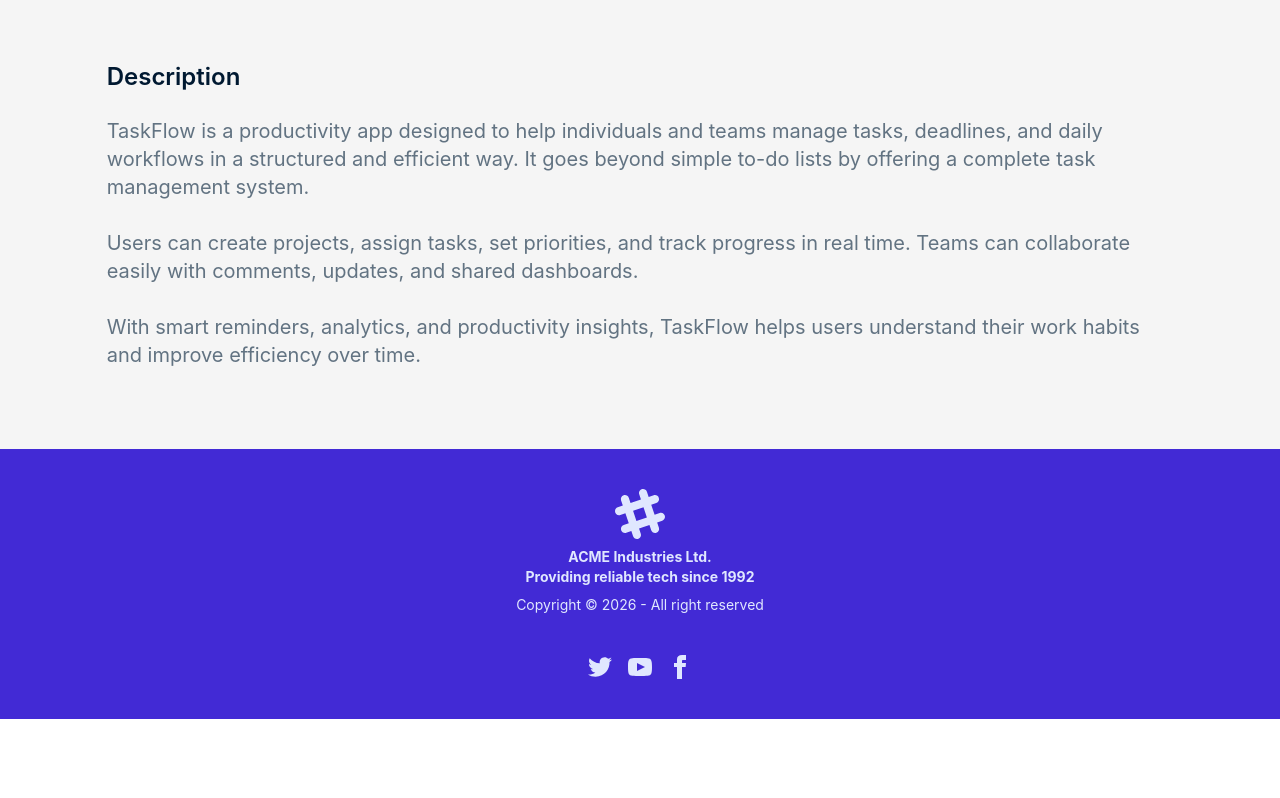
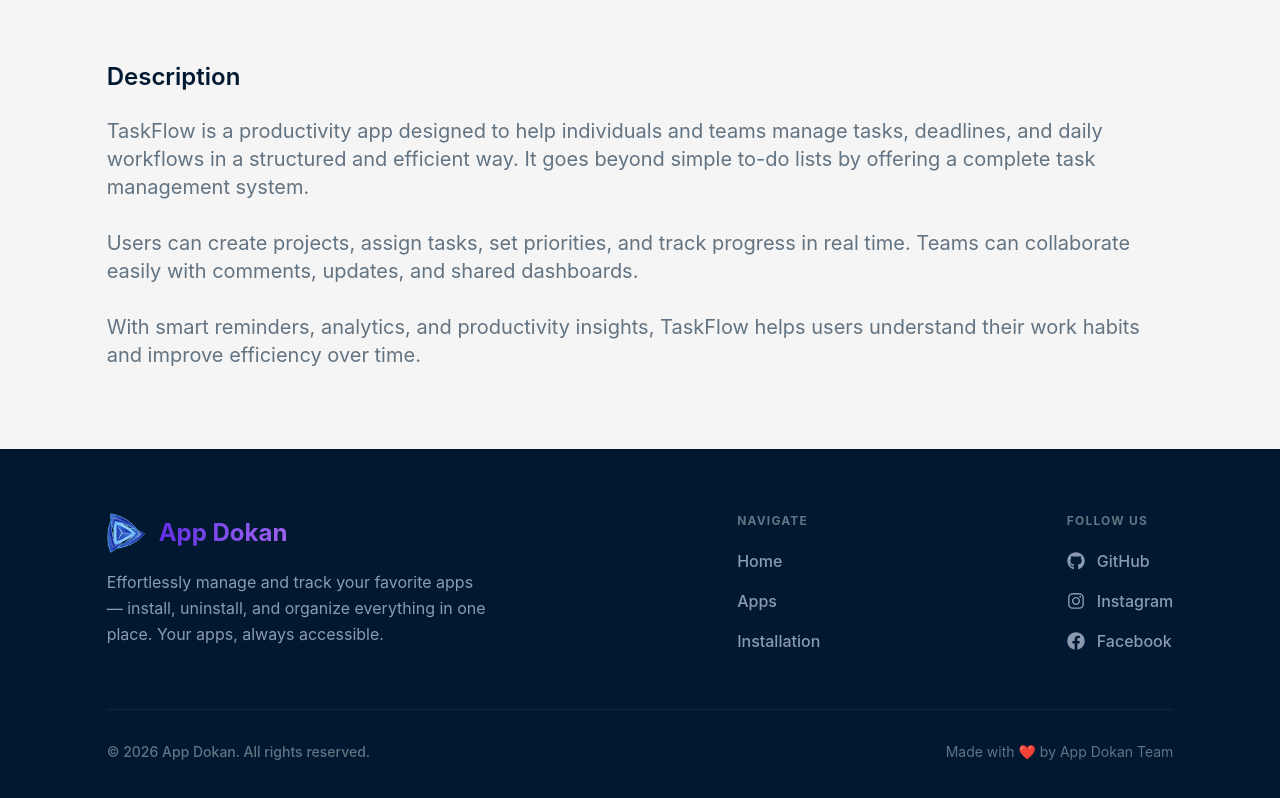
Before and after one commit to Shashuvo/App-Dokan, a React (Vite) app: page /apps/1 in a window 1280 px wide. Shown: the part 1051-1849 px from the top of the page. Before the commit the page ends 1770 px from the top, so only its background shows below. Built offline with nearby package versions, Linux system fonts and the light colour scheme.

Commit message:
footer added

```diff
--- a/src/Components/Footer/Footer.jsx
+++ b/src/Components/Footer/Footer.jsx
@@ -1,64 +1,60 @@
 import React from 'react';
+import logo from "../../assets/logo.png"
+import { Link, NavLink } from 'react-router';
+import { FaGithub, FaFacebook, FaInstagram } from 'react-icons/fa';
 
 const Footer = () => {
     return (
-        <footer className="footer footer-horizontal footer-center bg-primary text-primary-content p-10">
-            <aside>
-                <svg
-                    width="50"
-                    height="50"
-                    viewBox="0 0 24 24"
-                    xmlns="http://www.w3.org/2000/svg"
-                    fillRule="evenodd"
-                    clipRule="evenodd"
-                    className="inline-block fill-current">
-                    <path
-                        d="M22.672 15.226l-2.432.811.841 2.515c.33 1.019-.209 2.127-1.23 2.456-1.15.325-2.148-.321-2.463-1.226l-.84-2.518-5.013 1.677.84 2.517c.391 1.203-.434 2.542-1.831 2.542-.88 0-1.601-.564-1.86-1.314l-.842-2.516-2.431.809c-1.135.328-2.145-.317-2.463-1.229-.329-1.018.211-2.127 1.231-2.456l2.432-.809-1.621-4.823-2.432.808c-1.355.384-2.558-.59-2.558-1.839 0-.817.509-1.582 1.327-1.846l2.433-.809-.842-2.515c-.33-1.02.211-2.129 1.232-2.458 1.02-.329 2.13.209 2.461 1.229l.842 2.515 5.011-1.677-.839-2.517c-.403-1.238.484-2.553 1.843-2.553.819 0 1.585.509 1.85 1.326l.841 2.517 2.431-.81c1.02-.33 2.131.211 2.461 1.229.332 1.018-.21 2.126-1.23 2.456l-2.433.809 1.622 4.823 2.433-.809c1.242-.401 2.557.484 2.557 1.838 0 .819-.51 1.583-1.328 1.847m-8.992-6.428l-5.01 1.675 1.619 4.828 5.011-1.674-1.62-4.829z"></path>
-                </svg>
-                <p className="font-bold">
-                    ACME Industries Ltd.
-                    <br />
-                    Providing reliable tech since 1992
-                </p>
-                <p>Copyright © {new Date().getFullYear()} - All right reserved</p>
-            </aside>
-            <nav>
-                <div className="grid grid-flow-col gap-4">
-                    <a>
-                        <svg
-                            xmlns="http://www.w3.org/2000/svg"
-                            width="24"
-                            height="24"
-                            viewBox="0 0 24 24"
-                            className="fill-current">
-                            <path
-                                d="M24 4.557c-.883.392-1.832.656-2.828.775 1.017-.609 1.798-1.574 2.165-2.724-.951.564-2.005.974-3.127 1.195-.897-.957-2.178-1.555-3.594-1.555-3.179 0-5.515 2.966-4.797 6.045-4.091-.205-7.719-2.165-10.148-5.144-1.29 2.213-.669 5.108 1.523 6.574-.806-.026-1.566-.247-2.229-.616-.054 2.281 1.581 4.415 3.949 4.89-.693.188-1.452.232-2.224.084.626 1.956 2.444 3.379 4.6 3.419-2.07 1.623-4.678 2.348-7.29 2.04 2.179 1.397 4.768 2.212 7.548 2.212 9.142 0 14.307-7.721 13.995-14.646.962-.695 1.797-1.562 2.457-2.549z"></path>
-                        </svg>
-                    </a>
-                    <a>
-                        <svg
-                            xmlns="http://www.w3.org/2000/svg"
-                            width="24"
-                            height="24"
-                            viewBox="0 0 24 24"
-                            className="fill-current">
-                            <path
-                                d="M19.615 3.184c-3.604-.246-11.631-.245-15.23 0-3.897.266-4.356 2.62-4.385 8.816.029 6.185.484 8.549 4.385 8.816 3.6.245 11.626.246 15.23 0 3.897-.266 4.356-2.62 4.385-8.816-.029-6.185-.484-8.549-4.385-8.816zm-10.615 12.816v-8l8 3.993-8 4.007z"></path>
-                        </svg>
-                    </a>
-                    <a>
-                        <svg
-                            xmlns="http://www.w3.org/2000/svg"
-                            width="24"
-                            height="24"
-                            viewBox="0 0 24 24"
-                            className="fill-current">
-                            <path
-                                d="M9 8h-3v4h3v12h5v-12h3.642l.358-4h-4v-1.667c0-.955.192-1.333 1.115-1.333h2.885v-5h-3.808c-3.596 0-5.192 1.583-5.192 4.615v3.385z"></path>
-                        </svg>
-                    </a>
+        <footer className="bg-[#001931] text-white py-16">
+            <div className="w-5/6 mx-auto">
+
+                {/* Top Row */}
+                <div className="flex flex-col md:flex-row justify-between items-start gap-14 mb-14">
+
+                    {/* Brand */}
+                    <div className="flex flex-col gap-4 max-w-sm">
+                        <div className="flex items-center gap-3">
+                            <img src={logo} alt="LOGO" className='h-10 w-10' />
+                            <Link to="/" className="font-bold text-2xl bg-linear-to-r from-[#632EE3] to-[#9F62F2] bg-clip-text text-transparent">
+                                App Dokan
+                            </Link>
+                        </div>
+                        <p className='text-[#8A9BB0] text-base leading-relaxed'>
+                            Effortlessly manage and track your favorite apps — install, uninstall, and organize everything in one place. Your apps, always accessible.
+                        </p>
+                    </div>
+
+                    {/* Nav Links */}
+                    <div className="flex flex-col gap-4">
+                        <span className="text-xs uppercase tracking-widest text-[#627382] font-bold mb-1">Navigate</span>
+                        <NavLink to="/" end className="text-base text-[#8A9BB0] hover:text-white transition font-medium">Home</NavLink>
+                        <NavLink to="/apps" className="text-base text-[#8A9BB0] hover:text-white transition font-medium">Apps</NavLink>
+                        <NavLink to="/installedApps" className="text-base text-[#8A9BB0] hover:text-white transition font-medium">Installation</NavLink>
+                    </div>
+
+                    {/* Social */}
+                    <div className="flex flex-col gap-4">
+                        <span className="text-xs uppercase tracking-widest text-[#627382] font-bold mb-1">Follow Us</span>
+                        <a href="https://github.com/Shashuvo" target="_blank" rel="noreferrer" className="flex items-center gap-3 text-base text-[#8A9BB0] hover:text-white transition font-medium">
+                            <FaGithub size={18} /> GitHub
+                        </a>
+                        <a href="https://www.facebook.com/shahariat.hossen.524" target="_blank" rel="noreferrer" className="flex items-center gap-3 text-base text-[#8A9BB0] hover:text-white transition font-medium">
+                            <FaInstagram size={18} /> Instagram
+                        </a>
+                        <a href="https://www.instagram.com/o__shuv__o/?__pwa=1" target="_blank" rel="noreferrer" className="flex items-center gap-3 text-base text-[#8A9BB0] hover:text-white transition font-medium">
+                            <FaFacebook size={18} /> Facebook
+                        </a>
+                    </div>
+
                 </div>
-            </nav>
+
+                {/* Divider */}
+                <div className="border-t border-[#ffffff10] pt-8 flex flex-col md:flex-row justify-between items-center gap-4">
+                    <p className='text-[#627382] text-sm font-medium'>© {new Date().getFullYear()} App Dokan. All rights reserved.</p>
+                    <p className='text-[#627382] text-sm'>Made with ❤️ by App Dokan Team</p>
+                </div>
+
+            </div>
         </footer>
     );
 };
```
